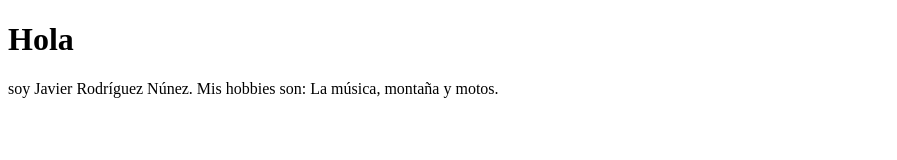
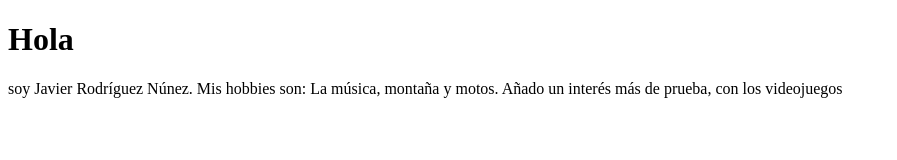
Before and after one commit to PabloTeranRueda/AD1_ED, a plain HTML site: page Javie_Rodriguez.Html in a window 1280 px wide. Shown: the whole page, without its empty margins (0-897 px from the left). Drawn offline with Linux system fonts and the light colour scheme.

Commit message:
ADDPrueba con más hobbies

```diff
--- a/Javie_Rodriguez.Html
+++ b/Javie_Rodriguez.Html
@@ -8,6 +8,6 @@
 <body>
     <h1>Hola</h1>
     soy Javier Rodríguez Núnez.
-    Mis hobbies son: La música, montaña y motos.
+    Mis hobbies son: La música, montaña y motos. Añado un interés más de prueba, con los videojuegos
 </body>
 </html>
```
